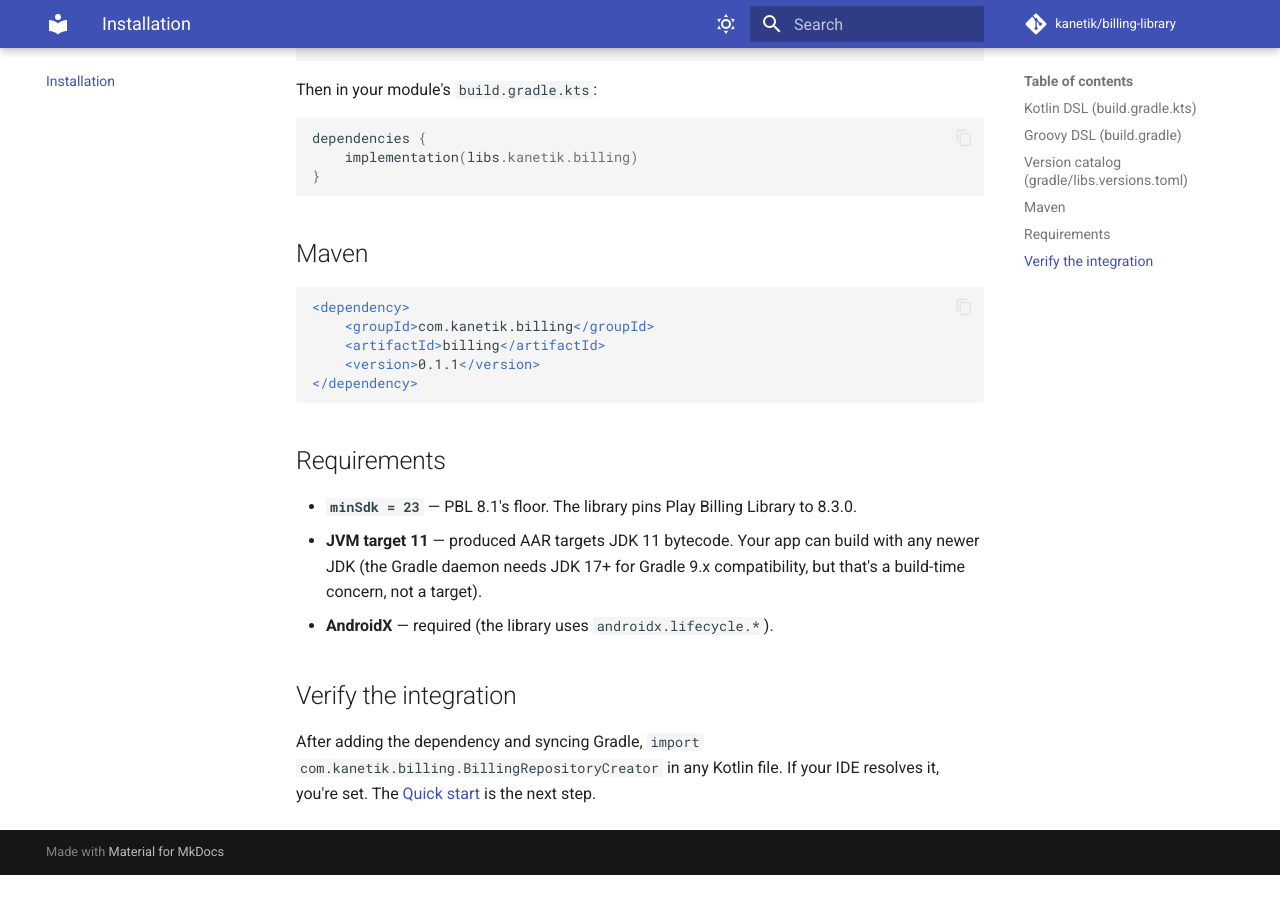
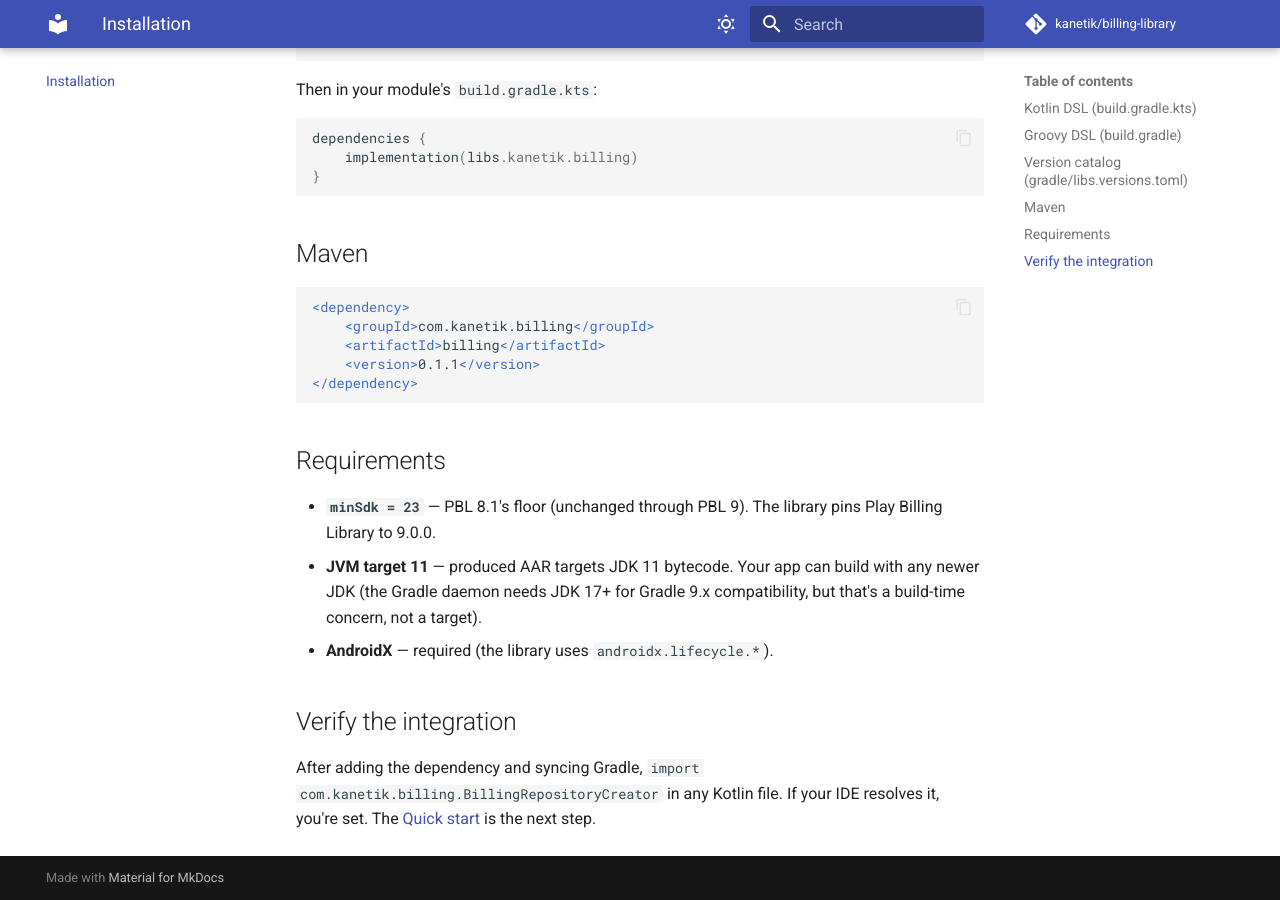
Before and after one commit to kanetik/billing-library, an MkDocs documentation site: the page built from docs/installation.md, in a window 1280 px wide and 900 px high, scrolled down 738 px. Built offline with MkDocs 1.6.1 and Material for MkDocs 9.7.7, drawn with Linux system fonts in a browser that asks for light colours; comment, search, counter and statistics services are not loaded; before the commit the page ends 1613 px from its top, so only the background shows below that.

Commit message:
docs: bump stale PBL 8.x references to 9.x
Round-up of stale "PBL 8.x" / "8.3.0" mentions that 7f404e9 missed.
The POM description and minSdk comment in build.gradle.kts were updated
in that commit, but the same drift was sitting in mkdocs site description,
README, installation guide, and two KDoc blocks in the source tree —
visible to consumers via the Dokka site and IDE hover.

Note: `DefaultBillingClientFactory.kt:14` ("replaces the no-arg overload
removed in PBL 8.0.0") and `NOTICE` (project history) are deliberately
left as-is — historical, not current-state.

Co-Authored-By: Claude Opus 4.7 (1M context) <noreply@anthropic.com>

```diff
--- a/docs/installation.md
+++ b/docs/installation.md
@@ -48,7 +48,7 @@ dependencies {
 
 ## Requirements
 
-- **`minSdk = 23`** — PBL 8.1's floor. The library pins Play Billing Library to 8.3.0.
+- **`minSdk = 23`** — PBL 8.1's floor (unchanged through PBL 9). The library pins Play Billing Library to 9.0.0.
 - **JVM target 11** — produced AAR targets JDK 11 bytecode. Your app can build with any newer JDK (the Gradle daemon needs JDK 17+ for Gradle 9.x compatibility, but that's a build-time concern, not a target).
 - **AndroidX** — required (the library uses `androidx.lifecycle.*`).
 
--- a/mkdocs.yml
+++ b/mkdocs.yml
@@ -1,5 +1,5 @@
 site_name: Kanetik Billing Library
-site_description: A coroutine-first wrapper around Google Play Billing Library 8.x.
+site_description: A coroutine-first wrapper around Google Play Billing Library 9.x.
 site_url: https://kanetik.github.io/billing-library/
 repo_url: https://github.com/kanetik/billing-library
 repo_name: kanetik/billing-library
```
Also changed, not shown: README.md (+2 -2 lines), 2 other files.
